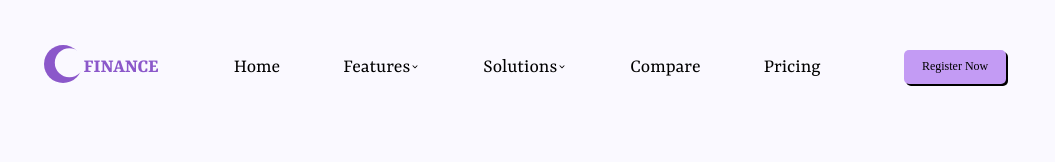
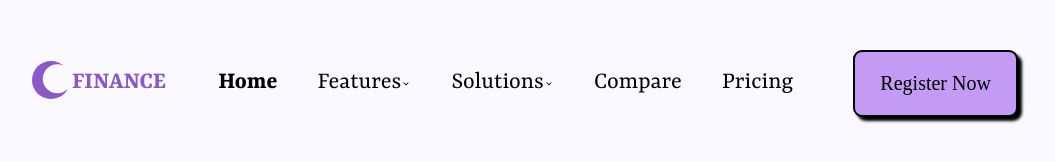
Before and after one commit to tinucy/ConvertToCoderesponsive, a plain HTML site: page index.html in a window 1280 px wide. Shown: the whole page, without its empty margins (111-1166 px from the left). Drawn offline with Linux system fonts and the light colour scheme; a web font is replaced by a local one.

Commit message:
modified the home font and the button

```diff
--- a/index.html
+++ b/index.html
@@ -25,7 +25,7 @@
       </ul>
 
       <ul class="nav__dropl">
-        <li><a href="">Home</a></li>
+        <li class="nav__dropdown--Home"><a href="">Home</a></li>
         <li class="nav__dropdown"><a href="">Features</a><img src="images/dropdown-arrow.svg" alt=""></li>
         <li class="nav__dropdown"><a href="">Solutions</a><img src="images/dropdown-arrow.svg" alt=""></li>
         <li><a href="">Compare</a></li>
--- a/sass/components/_nav.scss
+++ b/sass/components/_nav.scss
@@ -25,11 +25,13 @@
     background-color: var(--elated);
     font-family: "Inter Bold";
     color: var(--skills);
-    box-shadow: 2rem 2rem var(--skills);
+    border: 2rem solid;
+    box-shadow: 4rem 4rem 3rem var(--skills);
     margin-right: 20rem;
     border-radius: 5rem;
     padding: 10rem 10rem;
     font-size: 12rem;
+    // border-color: var(--skills);
   }
 
   &__dropl {
@@ -61,7 +63,7 @@
 
   @include respond-to("small") {
     // grid-template-columns: 1fr min-content minmax(590rem auto) min-content 1fr;
-    grid-template-columns: 0.5fr min-content 2.5fr 0.5fr 0.5fr;
+    grid-template-columns: 0.5fr min-content 2.5fr max-content 0.5fr;
 
     &__lblock {
       grid-row: 1/2;
@@ -70,6 +72,23 @@
     .but {
       grid-row: 1/2;
       grid-column: 4/5;
+
+      background-color: var(--elated);
+      font-family: "Inter Bold";
+      color: var(--skills);
+      border-color: var(--skills);
+      margin-right: 20rem;
+      border-radius: 9rem;
+      padding: 20rem 25rem;
+      font-size: 20rem;
+    }
+
+    &__dropdown--Home {
+      font-family: "Rasa Bold";
+    }
+
+    &__logo {
+      font-size: 25rem;
     }
 
     &__dropl {
@@ -81,8 +100,9 @@
       justify-content: space-evenly;
       font-family: "Rasa Regular";
       color: var(--skills);
-      font-size: 20rem;
+      font-size: 25rem;
     }
+
     &__FinLogo {
       display: unset;
     }
```
Also changed, not shown: css/main.css, 1 other file.
